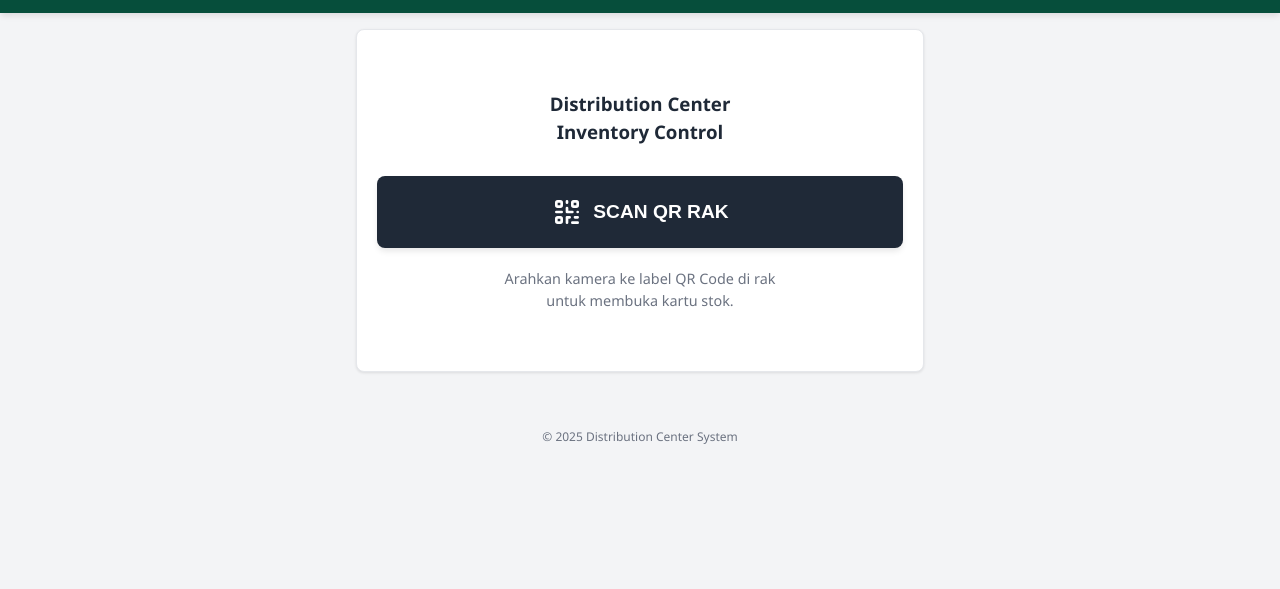
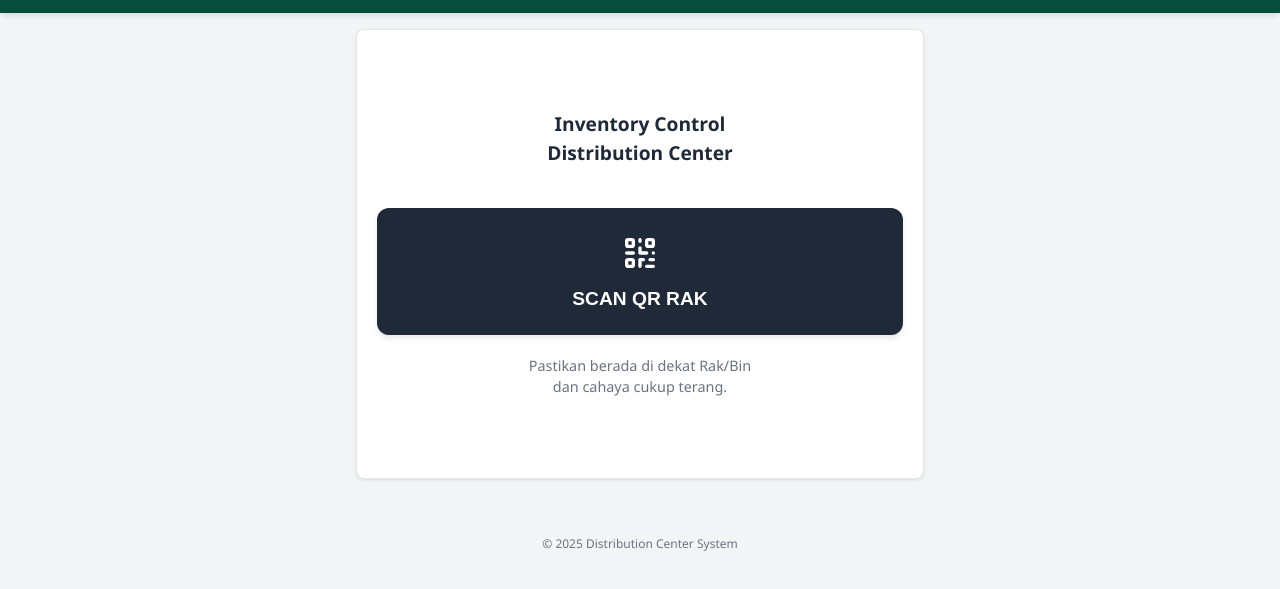
Before and after one commit to Ariansyahsupu/portal_logistik-_dc_palaran, a plain HTML site: page index.html in a window 1280 px wide. Shown: the part 67-656 px from the top of the page. Drawn offline with Linux system fonts and the light colour scheme.

Commit message:
Update index.html

```diff
--- a/index.html
+++ b/index.html
@@ -202,11 +202,12 @@
         .btn-primary:disabled { background-color: #9ca3af; cursor: not-allowed; }
 
         .btn-scan {
-            width: 100%; padding: 20px; background-color: var(--secondary); margin-bottom: 15px;
-            color: white; border: none; border-radius: 8px; font-weight: 700; cursor: pointer; display: flex; align-items: center; justify-content: center; gap: 10px; font-size: 1.2rem;
-            box-shadow: 0 4px 6px -1px rgba(0,0,0,0.1);
+            width: 100%; padding: 25px; background-color: var(--secondary); margin-bottom: 15px;
+            color: white; border: none; border-radius: 12px; font-weight: 700; cursor: pointer; display: flex; flex-direction: column; align-items: center; justify-content: center; gap: 15px; font-size: 1.2rem;
+            box-shadow: 0 4px 6px -1px rgba(0,0,0,0.1); transition: transform 0.1s;
         }
-        .btn-scan:hover { background-color: #374151; }
+        .btn-scan:active { transform: scale(0.98); }
+        .btn-scan svg { width: 40px; height: 40px; }
 
         /* Badges */
         .status-badge { padding: 4px 10px; border-radius: 9999px; font-size: 0.8rem; font-weight: 600; text-transform: uppercase; display: inline-block; }
@@ -253,20 +254,20 @@
             </div>
         </div>
 
-        <!-- 1. SELECT BIN (HOME) -->
+        <!-- 1. SELECT BIN (HOME) - SIMPLE SCAN ONLY -->
         <div id="homeState" class="card hidden">
-            <div style="padding: 60px 20px; text-align: center;">
+            <div style="padding: 80px 20px; text-align: center;">
 
-                <h3 style="margin-bottom: 30px; color: var(--secondary);">Distribution Center<br>Inventory Control</h3>
+                <h3 style="margin-bottom: 40px; color: var(--secondary); font-size: 1.2rem;">Inventory Control<br>Distribution Center</h3>
 
-                <!-- NEW: Tombol Scan QR yang Dominan & Satu-satunya -->
+                <!-- TOMBOL SCAN QR BESAR -->
                 <button id="btnStartScan" class="btn-scan">
-                    <svg width="32" height="32" fill="none" stroke="currentColor" viewBox="0 0 24 24"><path stroke-linecap="round" stroke-linejoin="round" stroke-width="2" d="M12 4v1m6 11h2m-6 0h-2v4m0-11v3m0 0h.01M12 12h4.01M16 20h4M4 12h4m12 0h.01M5 8h2a1 1 0 001-1V5a1 1 0 00-1-1H5a1 1 0 00-1 1v2a1 1 0 001 1zm12 0h2a1 1 0 001-1V5a1 1 0 00-1-1h-2a1 1 0 00-1 1v2a1 1 0 001 1zM5 20h2a1 1 0 001-1v-2a1 1 0 00-1-1H5a1 1 0 00-1 1v2a1 1 0 001 1z"></path></svg>
+                    <svg width="48" height="48" fill="none" stroke="currentColor" viewBox="0 0 24 24"><path stroke-linecap="round" stroke-linejoin="round" stroke-width="2" d="M12 4v1m6 11h2m-6 0h-2v4m0-11v3m0 0h.01M12 12h4.01M16 20h4M4 12h4m12 0h.01M5 8h2a1 1 0 001-1V5a1 1 0 00-1-1H5a1 1 0 00-1 1v2a1 1 0 001 1zm12 0h2a1 1 0 001-1V5a1 1 0 00-1-1h-2a1 1 0 00-1 1v2a1 1 0 001 1zM5 20h2a1 1 0 001-1v-2a1 1 0 00-1-1H5a1 1 0 00-1 1v2a1 1 0 001 1z"></path></svg>
                     SCAN QR RAK
                 </button>
 
                 <p style="margin-top: 20px; color: var(--text-muted); font-size: 0.9rem;">
-                    Arahkan kamera ke label QR Code di rak<br>untuk membuka kartu stok.
+                    Pastikan berada di dekat Rak/Bin<br>dan cahaya cukup terang.
                 </p>
 
             </div>
@@ -280,7 +281,7 @@
             </div>
             <div style="padding: 30px 20px; text-align: center;">
                 <p style="margin-bottom: 16px; color: var(--text-muted); font-size: 0.9rem;">
-                    Ditemukan <strong id="materialCount" style="color:var(--text-main)">0</strong> material.
+                    Ditemukan <strong id="materialCount" style="color:var(--text-main)">0</strong> material di lokasi ini.
                 </p>
                 <div style="max-width: 350px; margin: 0 auto;">
                     <select id="materialInput" class="form-select">
@@ -432,7 +433,7 @@
         let currentBinCode = null;
         let currentTrxType = "OUT";
         let html5Qrcode = null;
-        let isScannerRunning = false; // State untuk mencegah error stop
+        let isScannerRunning = false;
 
         document.addEventListener('DOMContentLoaded', () => {
             document.getElementById('year').textContent = new Date().getFullYear();
@@ -458,7 +459,7 @@
             }
         });
 
-        // --- SCANNER LOGIC (LANGSUNG KAMERA BELAKANG) ---
+        // --- SCANNER LOGIC ---
         function startScanner() {
             document.getElementById('scannerModal').style.display = 'flex';
 
@@ -498,15 +499,12 @@
         }
 
         function onScanSuccess(decodedText, decodedResult) {
-            // Hentikan scanner
             stopScanner();
-            // Langsung proses TANPA Alert
             proceedToBin(decodedText);
         }
 
         // --- MAIN LOGIC ---
         function proceedToBin(binCode) {
-            // Update URL
             try {
                 const newUrl = `${window.location.pathname}?bin=${encodeURIComponent(binCode)}`;
                 window.history.pushState({path:newUrl},'',newUrl);
```
